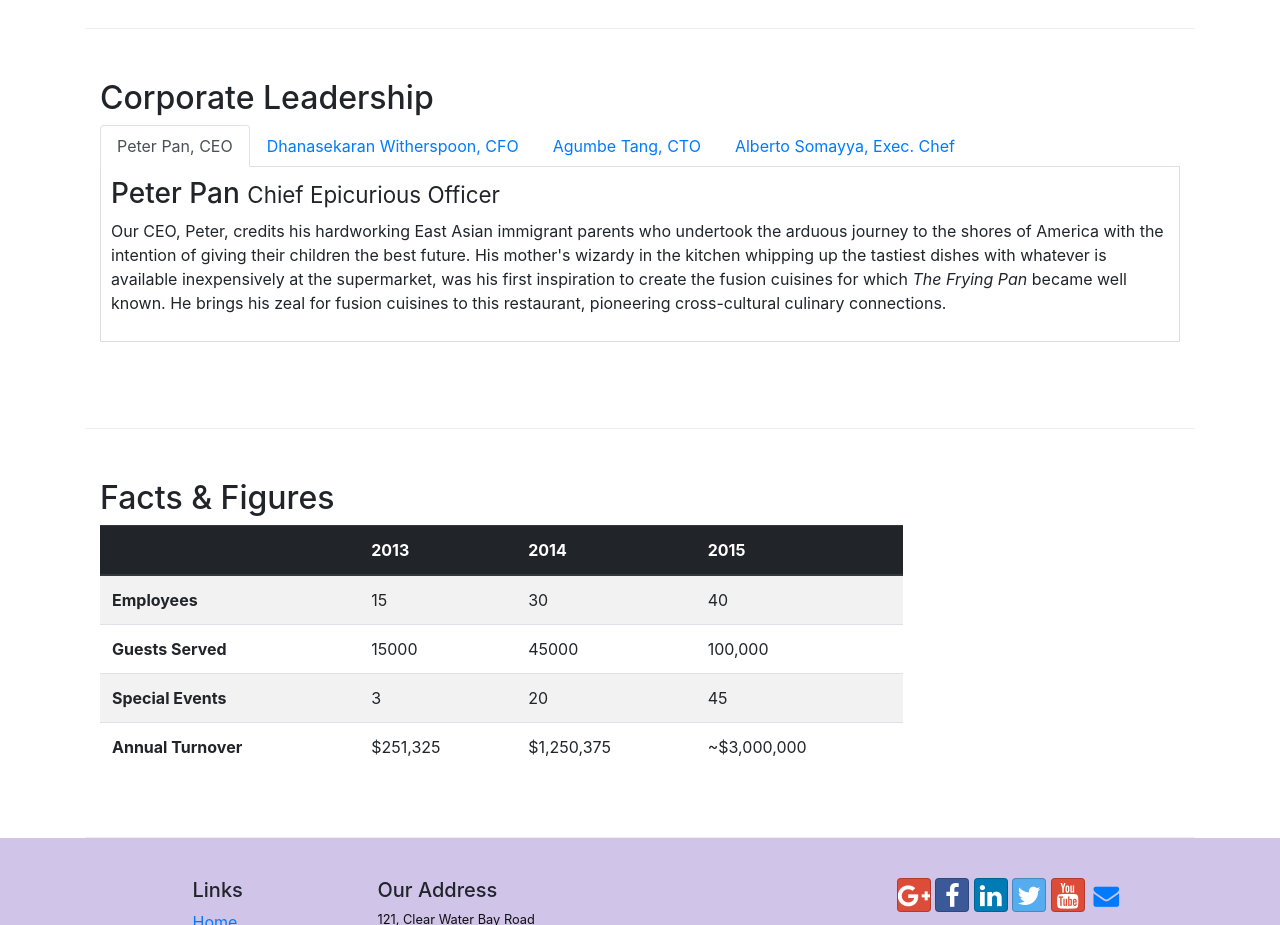
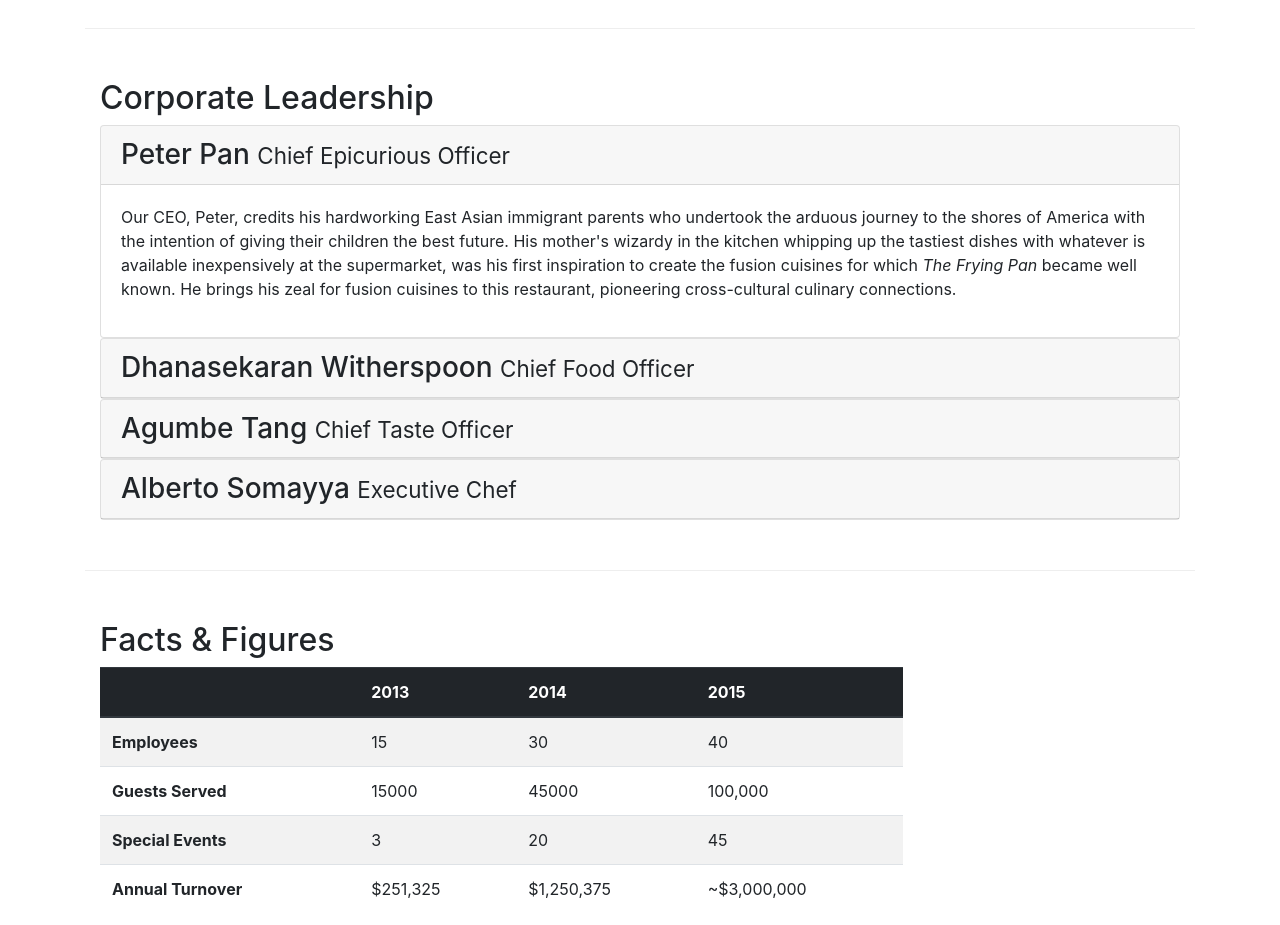
Before and after one commit to Enragedsaturday/Enragedsaturday.github.io, a website: page aboutus.html in a window 1280 px wide. Shown: the part 920-1845 px from the top of the page. Drawn offline with nearby package versions, Linux system fonts and the light colour scheme.

Commit message:
accordian

```diff
--- a/aboutus.html
+++ b/aboutus.html
@@ -99,41 +99,57 @@
         <div class="row row-content">
             <div class="col">
                 <h2>Corporate Leadership</h2>
-                <ul class="nav nav-tabs">
-                    <li class="nav-item">
-                        <a href="#peter" class="nav-link active" role="tab" data-toggle="tab">Peter Pan, CEO</a>
-                    </li>
-                    <li class="nav-item">
-                        <a href="#cfo" class="nav-link" role="tab" data-toggle="tab">Dhanasekaran Witherspoon, CFO</a>
-                    </li>
-                    <li class="nav-item">
-                        <a href="#cto" class="nav-link" role="tab" data-toggle="tab">Agumbe Tang, CTO</a>
-                    </li>
-                    <li class="nav-item">
-                        <a href="#chef" class="nav-link" role="tab" data-toggle="tab">Alberto Somayya, Exec. Chef</a>
-                    </li>
-                </ul>
 
-                <div class="tab-content">
-                    <div role="tabpanel" class="tab-pane fade show active" id="peter">
-                        <h3>Peter Pan <small>Chief Epicurious Officer</small></h3>
-                        <p class="d-none d-sm-block">Our CEO, Peter, credits his hardworking East Asian immigrant parents who undertook the arduous journey to the shores of America with the intention of giving their children the best future. His mother's wizardy in the kitchen whipping up the tastiest dishes with whatever is available inexpensively at the supermarket, was his first inspiration to create the fusion cuisines for which <em>The Frying Pan</em> became well known. He brings his zeal for fusion cuisines to this restaurant, pioneering cross-cultural culinary connections.</p>
+                <div id="accordian">
+                    <div class="card">
+                        <div class="card-header" role="tab" id="peterhead">
+                            <h3 class="mb-0">
+                                <a data-toggle="collapse" data-target=#peter>Peter Pan <small>Chief Epicurious Officer</small></a>
+                            </h3>
+                        </div>
+                        <div class="collapse show" id="peter" data-parent="#accordian">
+                            <div class="card-body">
+                                <p class="d-none d-sm-block">Our CEO, Peter, credits his hardworking East Asian immigrant parents who undertook the arduous journey to the shores of America with the intention of giving their children the best future. His mother's wizardy in the kitchen whipping up the tastiest dishes with whatever is available inexpensively at the supermarket, was his first inspiration to create the fusion cuisines for which <em>The Frying Pan</em> became well known. He brings his zeal for fusion cuisines to this restaurant, pioneering cross-cultural culinary connections.</p>
+                            </div>
+                        </div>
                     </div>
-                    <div role="tabpanel" class="tab-pane fade" id="cfo">
-                        <h3>Dhanasekaran Witherspoon <small>Chief Food Officer</small></h3>
-                        <p class="d-none d-sm-block">Our CFO, Danny, as he is affectionately referred to by his colleagues, comes from a long established family tradition in farming and produce. His experiences growing up on a farm in the Australian outback gave him great appreciation for varieties of food sources. As he puts it in his own words, <em>Everything that runs, wins, and everything that stays, pays!</em></p>
+
+                    <div class="card">
+                        <div class="card-header" role="tab" id="cfohead">
+                            <h3 class="mb-0"><a class="collapsed" data-toggle="collapse" data-target="#cfo">Dhanasekaran Witherspoon <small>Chief Food Officer</small></a></h3>
+                        </div>
+                        <div class="collapse" id="cfo" data-parent="#accordian">
+                            <div class="card-body">
+                                <p class="d-none d-sm-block">Our CFO, Danny, as he is affectionately referred to by his colleagues, comes from a long established family tradition in farming and produce. His experiences growing up on a farm in the Australian outback gave him great appreciation for varieties of food sources. As he puts it in his own words, <em>Everything that runs, wins, and everything that stays, pays!</em></p>
+                            </div>
+                        </div>
                     </div>
-                    <div role="tabpanel" class="tab-pane fade" id="cto">
-                        <h3>Agumbe Tang <small>Chief Taste Officer</small></h3>
-                        <p class="d-none d-sm-block">Blessed with the most discerning gustatory sense, Agumbe, our CTO, personally ensures that every dish that we serve meets his exacting tastes. Our chefs dread the tongue lashing that ensues if their dish does not meet his exacting standards. He lives by his motto, <em>You click only if you survive my lick.</em></p>
+
+                    <div class="card">
+                        <div class="card-header" role="tab" id="ctohead">
+                            <h3 class="mb-0"><a class="collapsed" data-toggle="collapse" data-target="#cto">Agumbe Tang <small>Chief Taste Officer</small></a></h3>
+                        </div>
+                        <div class="collapse" id="cto" data-parent="#accordian">
+                            <div class="card-body">
+                                <p class="d-none d-sm-block">Blessed with the most discerning gustatory sense, Agumbe, our CTO, personally ensures that every dish that we serve meets his exacting tastes. Our chefs dread the tongue lashing that ensues if their dish does not meet his exacting standards. He lives by his motto, <em>You click only if you survive my lick.</em></p>
+                            </div>
+                        </div>
                     </div>
-                    <div role="tabpanel" class="tab-pane fade" id="chef">
-                        <h3>Alberto Somayya <small>Executive Chef</small></h3>
-                        <p class="d-none d-sm-block">Award winning three-star Michelin chef with wide International experience having worked closely with whos-who in the culinary world, he specializes in creating mouthwatering Indo-Italian fusion experiences. He says, <em>Put together the cuisines from the two craziest cultures, and you get a winning hit! Amma Mia!</em></p>
+
+                    <div class="card">
+                        <div class="card-header" role="tab" id="chefhead">
+                            <h3 class="mb-0"><a class="collapsed" data-toggle="collapse" data-target="#chef">Alberto Somayya <small>Executive Chef</small></a></h3>
+                        </div>
+                        <div class="collapse" id="chef" data-parent="#accordian">
+                            <div class="card-body">
+                                <p class="d-none d-sm-block">Award winning three-star Michelin chef with wide International experience having worked closely with whos-who in the culinary world, he specializes in creating mouthwatering Indo-Italian fusion experiences. He says, <em>Put together the cuisines from the two craziest cultures, and you get a winning hit! Amma Mia!</em></p>
+                            </div>
+                        </div>
                     </div>
                 </div>
             </div>
        </div>
+
        <div class="row row-content">
            <div class="col-sm-9">
                <h2>Facts &amp; Figures</h2>
```
Also changed, not shown: index.html (+5 -3 lines).
